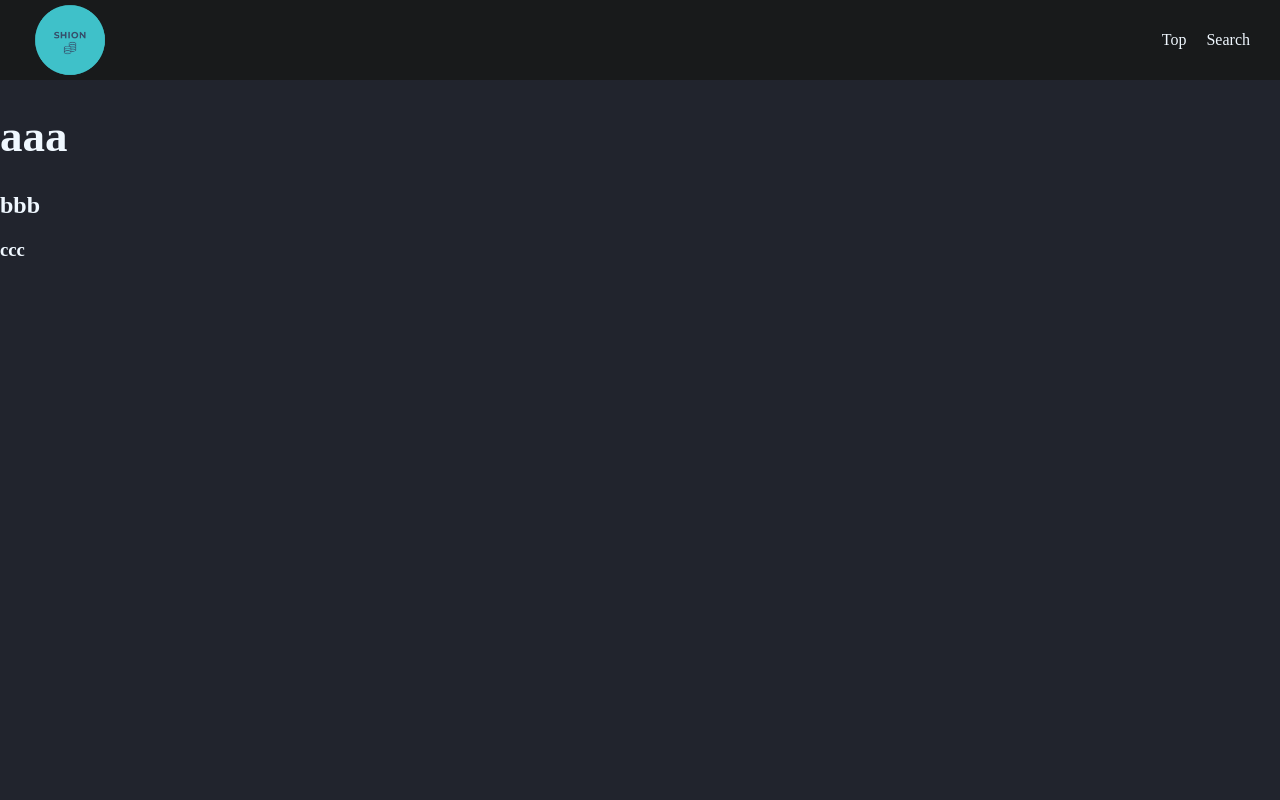
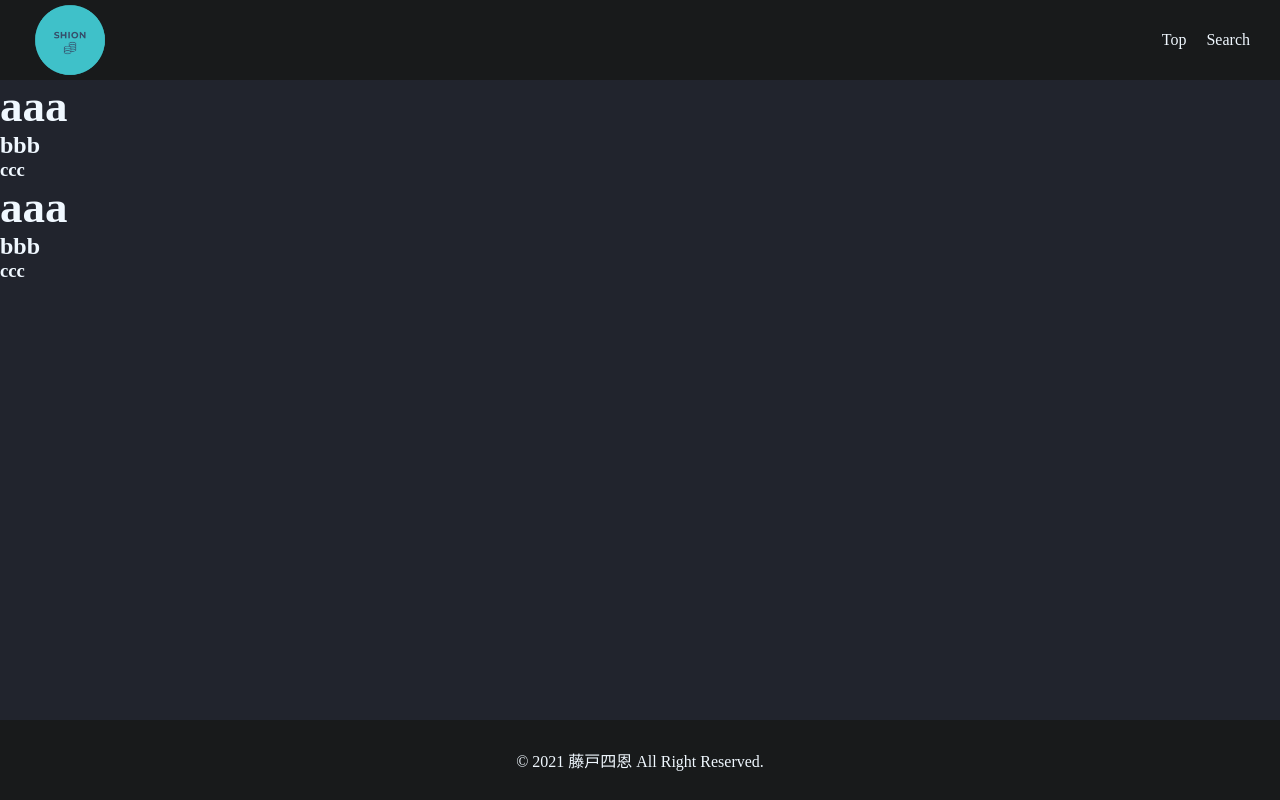
Before and after one commit to shifujito/myblog, a Next.js app: page / in a window 1280 px wide. Built offline with nearby package versions, Linux system fonts and the light colour scheme.

Commit message:
[add] footer

```diff
--- /dev/null
+++ b/src/components/common/Footer.tsx
@@ -0,0 +1,9 @@
+import React from 'react';
+
+export const Footer: React.VFC = () => {
+    return (
+        <footer>
+            <p>© 2021 藤戸四恩 All Right Reserved.</p>
+        </footer>
+    )
+}
--- a/src/pages/index.tsx
+++ b/src/pages/index.tsx
@@ -1,12 +1,17 @@
 import ReactMarkdown from 'react-markdown';
 import { Header } from '../components/common/Header';
+import { Footer } from '../components/common/Footer';
 
 export default function Home() {
   const markdown = "# aaa\n## bbb\n### ccc";
   return (
-    <div>
+    <div >
       <Header />
-      <ReactMarkdown source={markdown} />
+      <div className="content">
+        <ReactMarkdown source={markdown} />
+        <ReactMarkdown source={markdown} />
+      </div>
+      <Footer />
     </div>
   )
 }
--- a/src/style/layout.css
+++ b/src/style/layout.css
@@ -2,6 +2,13 @@ body {
   margin: 0;
   background-color: #21242d;
   color: aliceblue;
+}
+h1,
+h2,
+h3,
+h4,
+p {
+  margin: 0;
 }
 h1 {
   font-size: 45px;
@@ -14,6 +21,18 @@ header {
   background-color: #181a1b;
   color: aliceblue;
   display: flex;
+}
+
+.content {
+  min-height: calc(100vh - 160px);
+}
+footer {
+  background-color: #181a1b;
+  color: aliceblue;
+  height: 80px;
+  display: flex;
+  justify-content: center;
+  align-items: center;
 }
 
 .header-nav {
```
